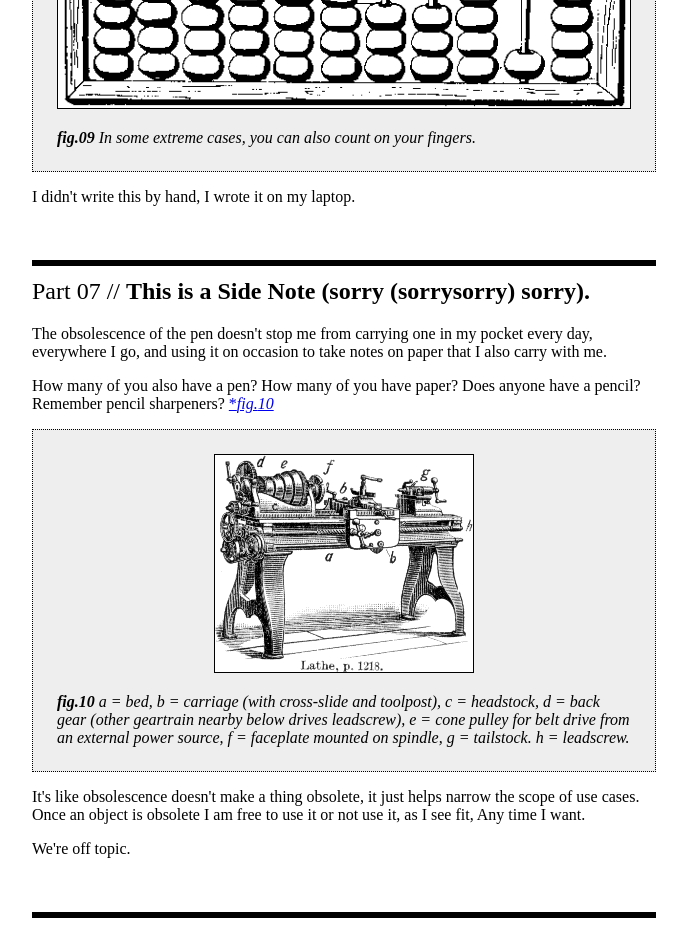
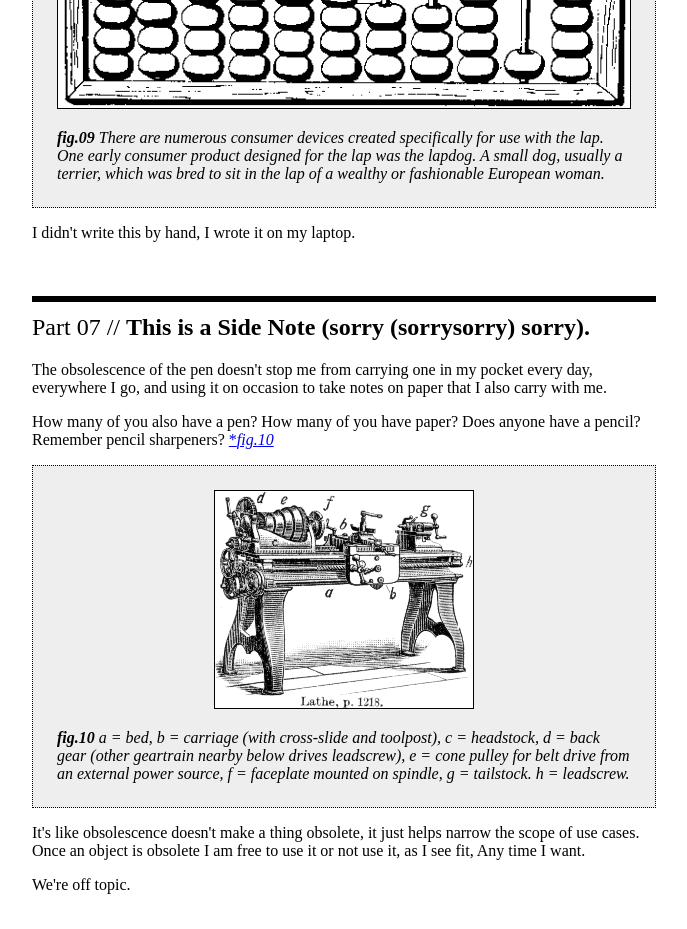
Before and after one commit to mirisuzanne/post-obsolete, a plain HTML site: page index.html in a window 1280 px wide. Shown: the part 7000-7929 px from the top of the page, without its empty margins (296-983 px from the left). Drawn offline with Linux system fonts and the light colour scheme.

Commit message:
Improve laptop caption

```diff
--- a/index.html
+++ b/index.html
@@ -254,8 +254,12 @@
 <figure id="fig-abacus">
   <img src="img/abacus.gif" alt="" />
   <figcaption>
-    In some extreme cases,
-    you can also count on your fingers.
+    There are numerous consumer devices
+    created specifically for use with the lap.
+    One early consumer product designed for the lap was the lapdog.
+    A small dog, usually a terrier,
+    which was bred to sit in the lap of a wealthy
+    or fashionable European woman.
   </figcaption>
 </figure>
 <p>
```
